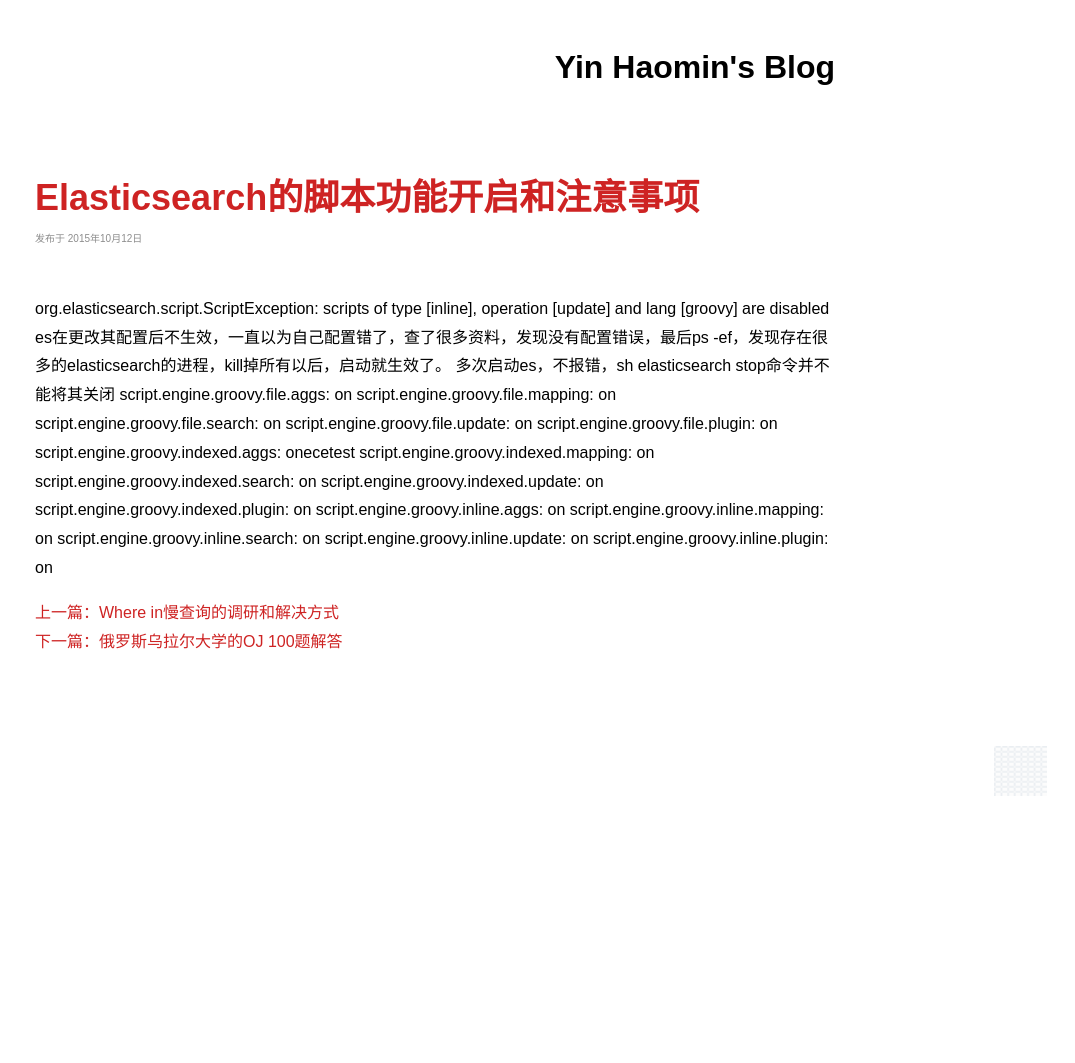
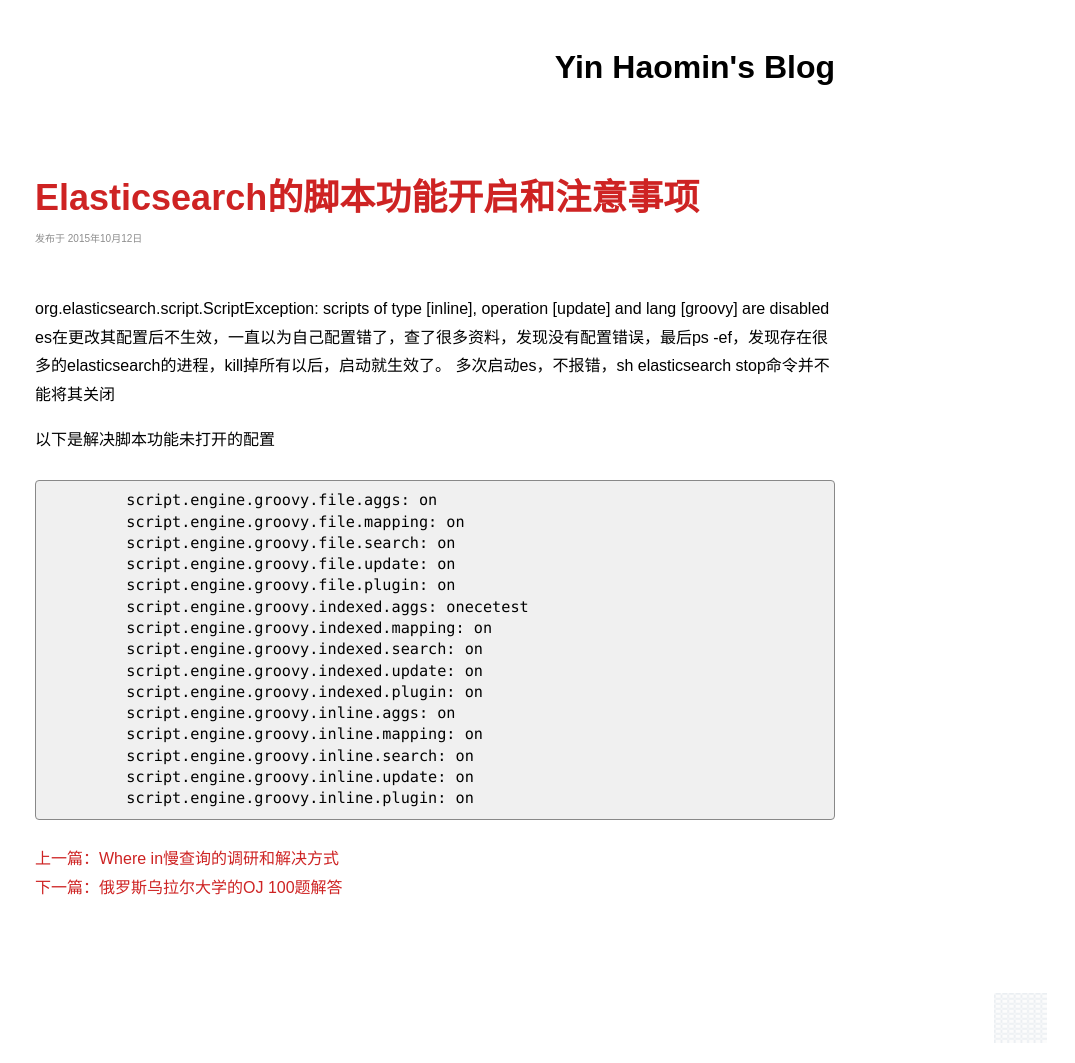
Before and after one commit to yinhaomin/yinhaomin.github.io, a Jekyll site: the page built from _posts/2015-10-12-Elasticsearch的脚本功能开启和注意事项.md, in a window 1280 px wide. Shown: the whole page, without its empty margins (205-1280 px from the left). Built offline with Jekyll 4.4.1, drawn with Linux system fonts in a browser that asks for light colours; comment, search, counter and statistics services are not loaded; before the commit the page ends 900 px from its top, so only the background shows below that.

Commit message:
Update 2015-10-12-Elasticsearch的脚本功能开启和注意事项.md

````diff
--- a/_posts/2015-10-12-Elasticsearch的脚本功能开启和注意事项.md
+++ b/_posts/2015-10-12-Elasticsearch的脚本功能开启和注意事项.md
@@ -8,6 +8,10 @@
 org.elasticsearch.script.ScriptException: scripts of type [inline], operation [update] and lang [groovy] are disabled
 es在更改其配置后不生效，一直以为自己配置错了，查了很多资料，发现没有配置错误，最后ps -ef，发现存在很多的elasticsearch的进程，kill掉所有以后，启动就生效了。
 多次启动es，不报错，sh elasticsearch stop命令并不能将其关闭
+
+以下是解决脚本功能未打开的配置
+
+```
 	script.engine.groovy.file.aggs: on
 	script.engine.groovy.file.mapping: on
 	script.engine.groovy.file.search: on
@@ -23,3 +27,4 @@
 	script.engine.groovy.inline.search: on
 	script.engine.groovy.inline.update: on
 	script.engine.groovy.inline.plugin: on
+```
````
